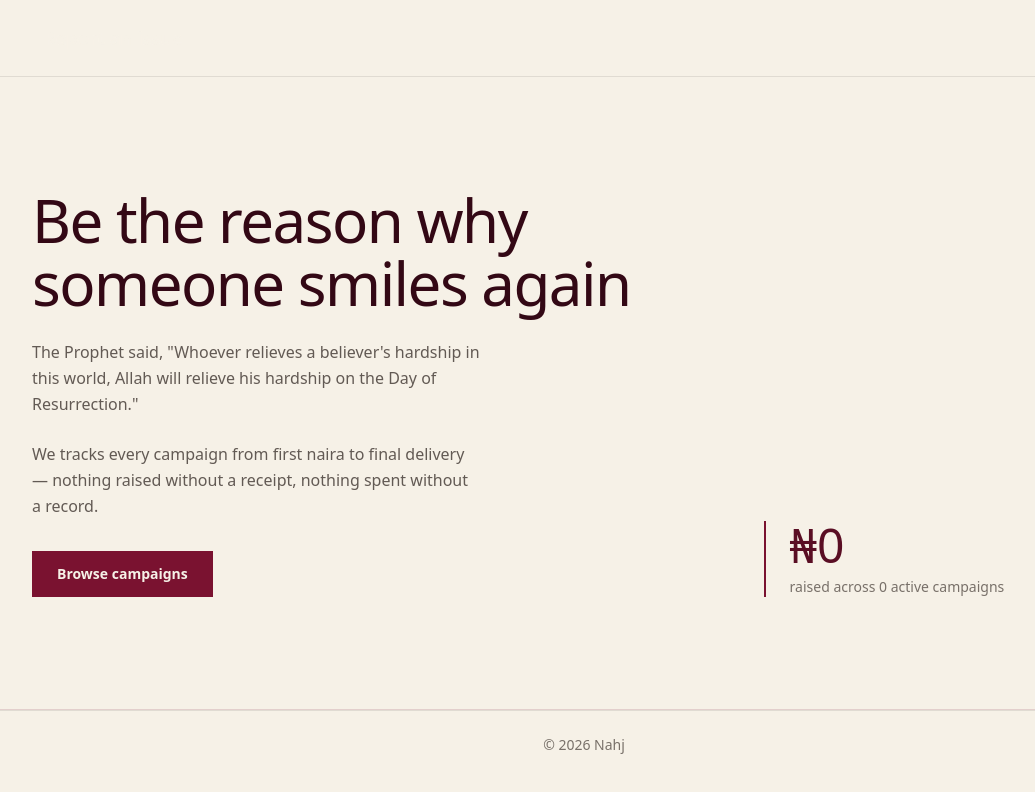
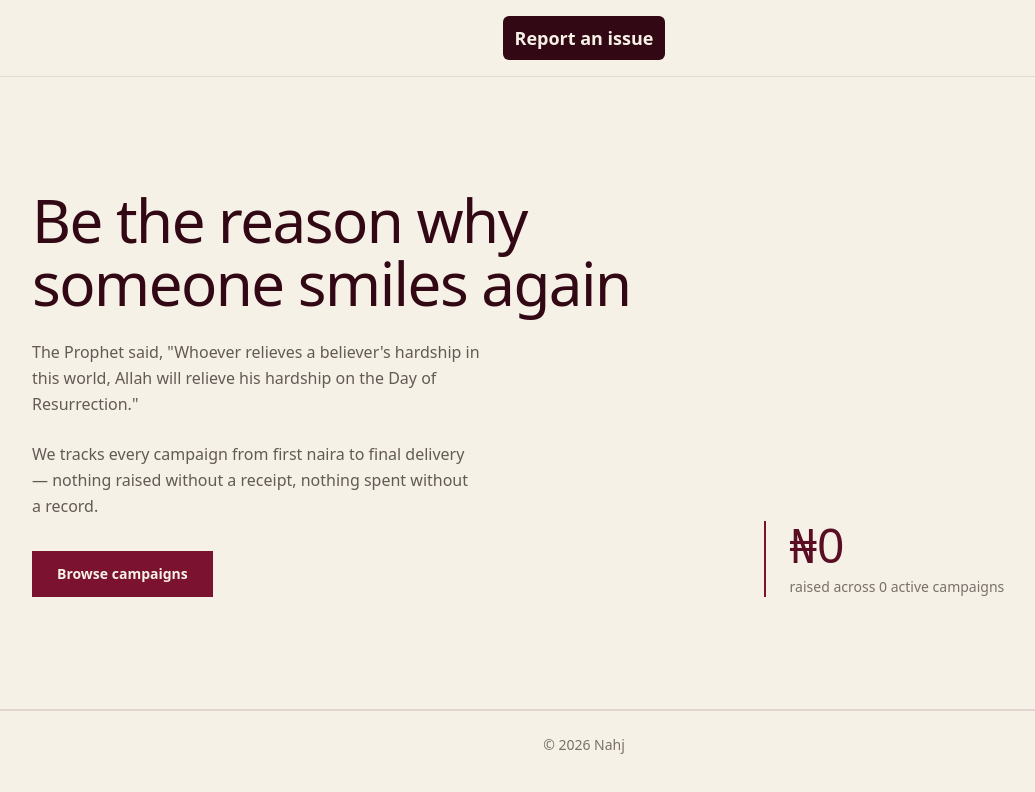
Before and after one commit to abunusaybah1/nahj_foundation, a Next.js app: page / in a window 1280 px wide. Shown: the top 792 px of the page, without its empty margins (56-1091 px from the left). Built offline with nearby package versions, Linux system fonts and the light colour scheme; no server answers; the database is empty.

Commit message:
Update ContactNav.tsx

```diff
--- a/components/layout/ContactNav.tsx
+++ b/components/layout/ContactNav.tsx
@@ -1,13 +1,15 @@
 "use client";
 
 import Link from "next/link";
-import { usePathname, useRouter } from "next/navigation";
 
 export default function ContactNav() {
   return (
     <header className="sticky top-0 z-40 border-b border-ink/10 bg-paper/95 backdrop-blur">
-      <nav className="mx-auto flex max-w-6xl items-center justify-between px-6 py-4">
-        <Link href="https://wa.me/2348164758649" className="text-lg font-bold text-paper bg-wine-950 px-3 py-2 rounded-md">
+      <nav className="mx-auto flex max-w-6xl items-center justify-center px-6 py-4">
+        <Link
+          href="https://wa.me/2348164758649"
+          className="text-lg font-bold text-paper bg-wine-900 px-3 py-2 rounded-md"
+        >
           Report an issue
         </Link>
       </nav>
```
